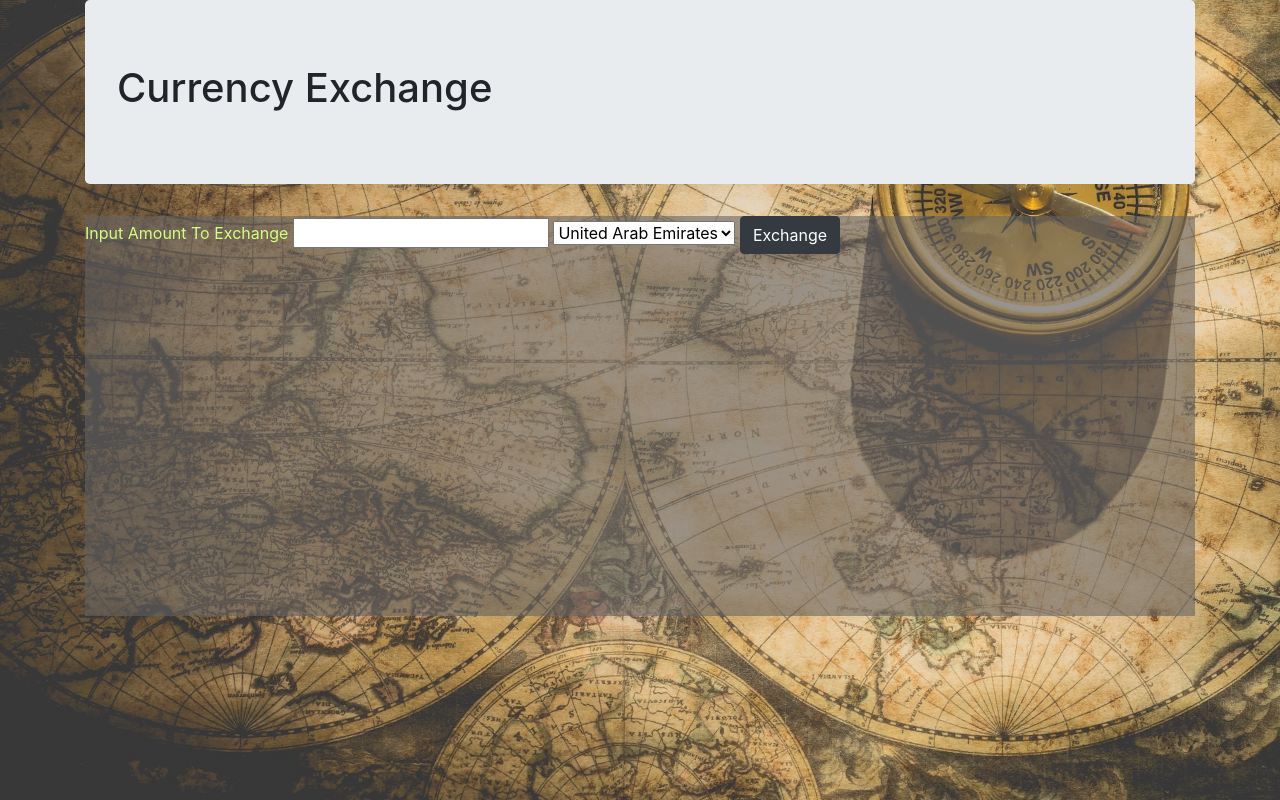
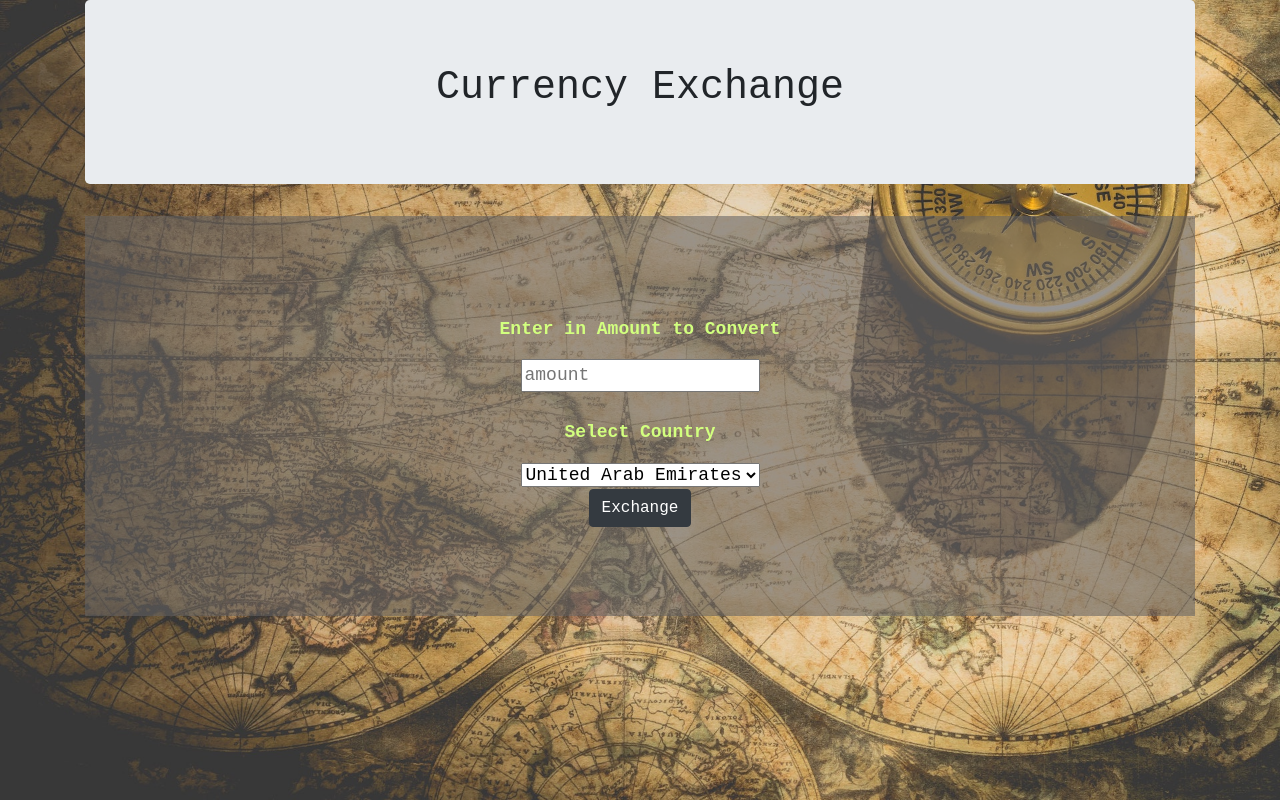
Before and after one commit to SPdowns/currency-exhange, a website built with webpack: page src/index.html in a window 1280 px wide. Built offline with nearby package versions, Linux system fonts and the light colour scheme.

Commit message:
finish the styling, confirm the false response is returned

```diff
--- a/src/index.html
+++ b/src/index.html
@@ -11,10 +11,11 @@
       <section class="jumbotron">
         <h1>Currency Exchange</h1>
       </section>
-      <section id="main-content">
+      <section id="main-content" class="area-content">
         <form>
-          <label for="input-amount">Input Amount To Exchange</label>
-          <input type="text" id="input-amount" required>
+          <p>Enter in Amount to Convert</p>
+          <input type="text" id="input-amount" placeholder="amount" required><br>
+          <br><p>Select Country</p>
           <select id="input-country">
             <option value="AED">United Arab Emirates</option>
             <option value="ARS">Argentina</option>
@@ -66,7 +67,7 @@
             <option value="UAH">Ukraine</option>
             <option value="UYU">Uruguay</option>
             <option value="ZAR">South Africa</option>
-          </select>
+          </select><br>
           <button type="submit" class="btn btn-dark">Exchange</button>
         </form>
         <br>
--- a/src/main.js
+++ b/src/main.js
@@ -19,12 +19,13 @@ $(document).ready(function () {
     })();
 
     function getElements(responseParam, countryInput, amountInput, countryFullName) {
+      let roundedInput = (responseParam.conversion_rates[`${countryInput}`] * amountInput).toFixed(2)
       if (responseParam === false) {
         $("#output-section").text("That wasn't an expected input");
       } else {
         $("#usd-money").text(amountInput);
         $("#user-country").text(countryFullName);
-        $("#exchanged-currency").text(responseParam.conversion_rates[`${countryInput}`] * amountInput)
+        $("#exchanged-currency").text(roundedInput)
       }
     }
   });
--- a/src/styles.css
+++ b/src/styles.css
@@ -3,6 +3,9 @@ body {
   background-size: cover;
   background-attachment: fixed;
   background-repeat: no-repeat;
+  font-weight: 700;
+  font-size: 18px;
+  font-family: 'Courier New', Courier, monospace;
 }
 
 #output-section {
@@ -14,4 +17,10 @@ body {
   background-color: rgba(100, 99, 99, 0.582);
   height: 400px;
   color: rgb(210, 255, 127);
+  text-align: center;
+  padding: 100px;
 }
+
+.jumbotron {
+  text-align: center;
+}
```
